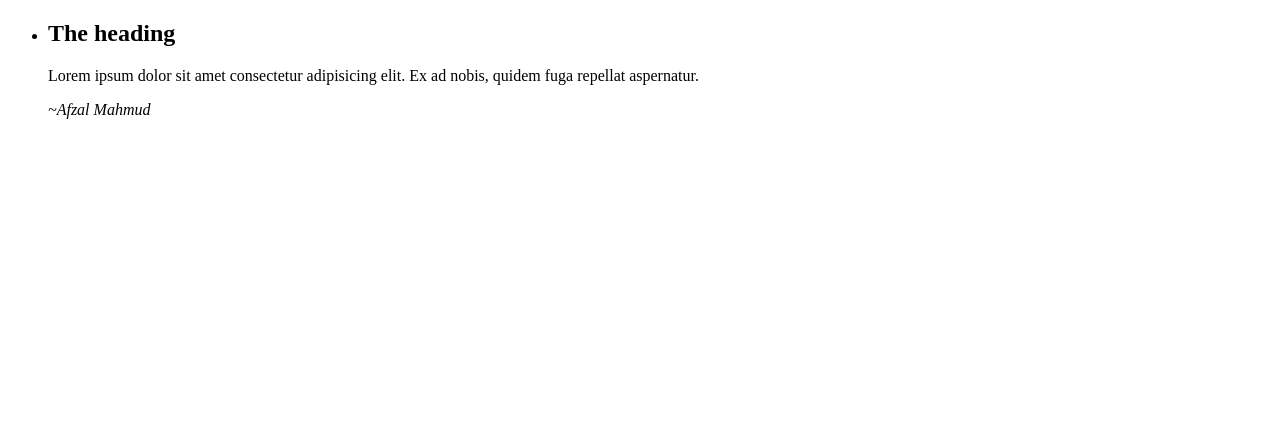
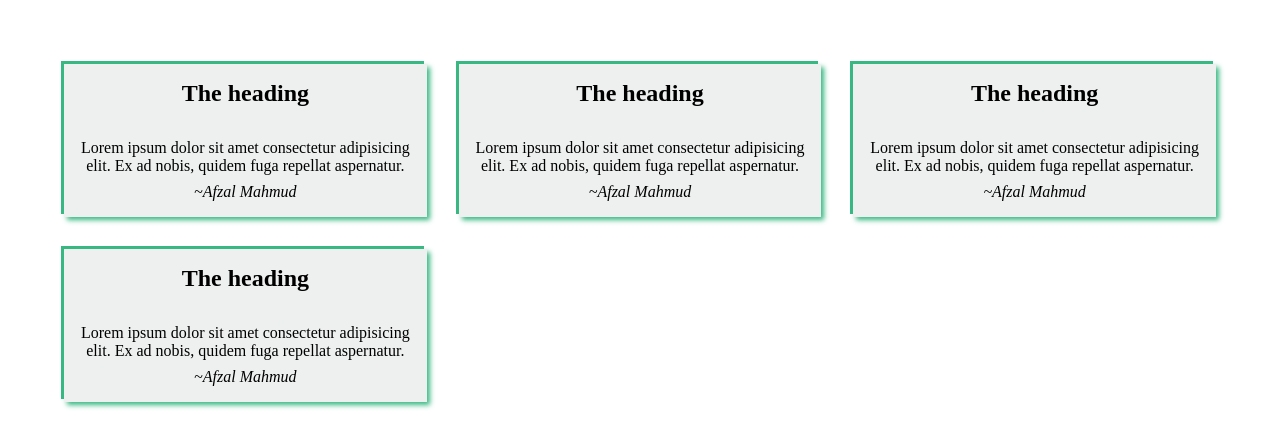
Before and after one commit to Afzzal-Mahmud/Responsive-grid, a plain HTML site: page index.html in a window 1280 px wide. Drawn offline with Linux system fonts and the light colour scheme.

Commit message:
fix this grid tamplate bug

```diff
--- a/css/main.scss
+++ b/css/main.scss
@@ -0,0 +1,34 @@
+*{
+    margin: 0;
+    padding: 0;
+    box-sizing: border-box;
+}
+.container{
+    padding: 3rem;
+}
+ul{
+    display: grid;
+    grid-template-columns: repeat(auto-fit, minmax(19rem, 1fr));
+    list-style: none;
+
+    li{
+        margin: 1em;
+        padding: 1em;
+        text-align: center;
+        margin-bottom: 1em;
+        background: rgb(238, 240, 239);
+        box-shadow: 3px 3px 5px rgb(56, 184, 130),
+                    -3px -3px 0px rgb(56, 184, 130);
+
+        &:last-child{
+            margin-bottom: 0;
+        }
+
+        p{
+            margin-bottom: .5rem;
+        }
+        h2{
+            margin-bottom: 2rem;
+        }
+    }
+}
--- a/index.html
+++ b/index.html
@@ -5,11 +5,27 @@
     <meta http-equiv="X-UA-Compatible" content="IE=edge">
     <meta name="viewport" content="width=device-width, initial-scale=1.0">
     <title>Document</title>
+    <link rel="stylesheet" href="./css/main.css">
 </head>
 <body>
     <div class="container">
         <ul>
-            <li>
+            <li class="quote">
+                <h2>The heading</h2>
+            <p>Lorem ipsum dolor sit amet consectetur adipisicing elit. Ex ad nobis, quidem fuga repellat aspernatur.</p>
+            <cite>~Afzal Mahmud</cite>
+            </li>
+            <li class="quote">
+                <h2>The heading</h2>
+            <p>Lorem ipsum dolor sit amet consectetur adipisicing elit. Ex ad nobis, quidem fuga repellat aspernatur.</p>
+            <cite>~Afzal Mahmud</cite>
+            </li>
+            <li class="quote quote__2">
+                <h2>The heading</h2>
+            <p>Lorem ipsum dolor sit amet consectetur adipisicing elit. Ex ad nobis, quidem fuga repellat aspernatur.</p>
+            <cite>~Afzal Mahmud</cite>
+            </li>
+            <li class="quote">
                 <h2>The heading</h2>
             <p>Lorem ipsum dolor sit amet consectetur adipisicing elit. Ex ad nobis, quidem fuga repellat aspernatur.</p>
             <cite>~Afzal Mahmud</cite>
```
Also changed, not shown: css/main.css (added), 1 other file.
